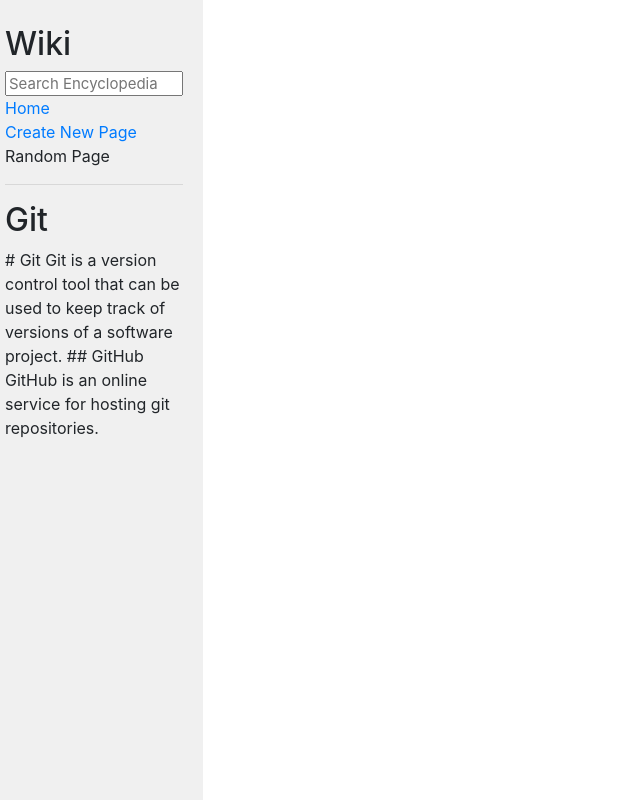
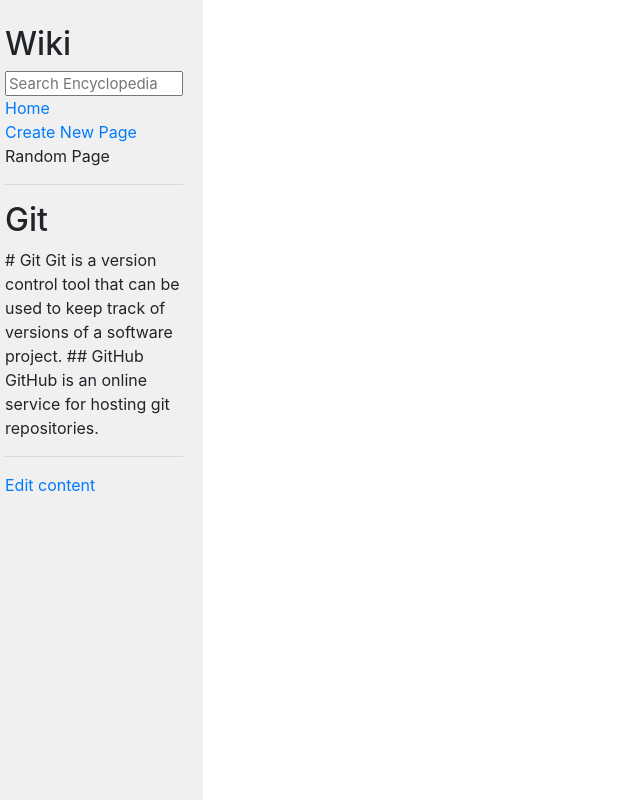
Before and after one commit to erichashi/wiki-cs50web, a Django app: page /wiki/Git in a window 1280 px wide. Shown: the whole page, without its empty margins (0-640 px from the left). Run offline with Django 3.2, Linux system fonts and the light colour scheme; some libraries are stand-ins or nearby versions.

Commit message:
EDITPAGE WORKING

```diff
--- a/wiki/encyclopedia/templates/encyclopedia/entrypage.html
+++ b/wiki/encyclopedia/templates/encyclopedia/entrypage.html
@@ -8,4 +8,7 @@
 <h2>{{title}}</h2>
 
 {{content}}
+
+<hr>
+<a href="{% url 'edit' title %}">Edit content</a>
 {% endblock %}
--- a/wiki/encyclopedia/urls.py
+++ b/wiki/encyclopedia/urls.py
@@ -6,5 +6,5 @@
     path("", views.index, name="index"),
     path("wiki/<str:title>", views.get_entry, name="titleEntry"),
     path("new", views.create_new, name="create"),
-
+    path("edit/<str:title>", views.edit_page, name="edit")
 ]
--- a/wiki/encyclopedia/views.py
+++ b/wiki/encyclopedia/views.py
@@ -72,3 +72,17 @@
         })
 
     return render(request, "encyclopedia/create.html")
+
+def edit_page(request, title):
+    if request.method == "POST":
+        content = request.POST["content"]
+        util.save_entry(title, content)
+        return render(request, "encyclopedia/entrypage.html", {
+            "title": title,
+            "content": content
+        })
+    content = util.get_entry(title)
+    return render(request, "encyclopedia/edit.html", {
+        "title": title,
+        "content": content
+    })
```
Also changed, not shown: wiki/encyclopedia/templates/encyclopedia/edit.html (added, +17 -0 lines), wiki/entries/Git.md (+19 -1 lines).
